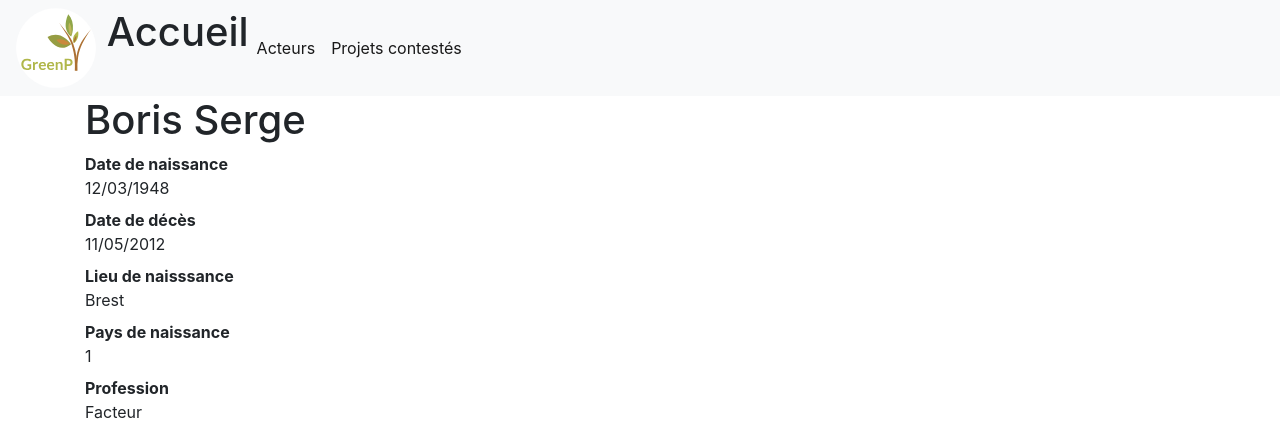
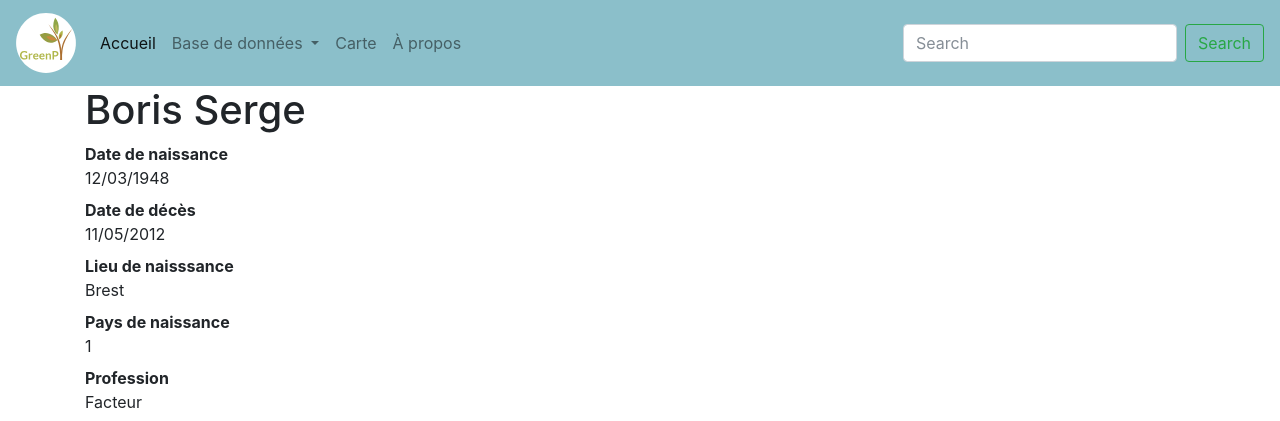
Before and after one commit to rayondemiel/GreenPy, a Flask app: page /militant/1 in a window 1280 px wide. Shown: the top 421 px of the page. Run offline with Flask 2, Linux system fonts and the light colour scheme; data comes from the database, SQL or seed files in the repository; some libraries are stand-ins or nearby versions.

Commit message:
modification navbar et pages index

```diff
--- a/GreenPy/routes.py
+++ b/GreenPy/routes.py
@@ -11,11 +11,22 @@ def accueil():
     projets_contest = Objet_contest.query.all()
     return render_template("pages/accueil.html", name="accueil", militants=militants, projets_contest=projets_contest)
 
+@app.route("/militant")
+def index_militant():
+    militants = Acteur.query.all()
+    return render_template("pages/militant.html", name="Index des militants", militants=militants)
+
 @app.route("/militant/<int:name_id>")
 def militant(name_id):
     unique_militants = Acteur.query.get(name_id)
+    #def pour que si il pas de id, aller page accueil des militants. Par contre
     #def age()
     return render_template("pages/militant.html", name="militant", militant=unique_militants)
+
+@app.route("/projet_contest")
+def index_objContest():
+    projets_contest = Objet_contest.query.all()
+    return render_template("pages/objet_contest.html", name="Index des projets contestés", projets_contest=projets_contest)
 
 @app.route("/projet_contest/<int:objContest_id>")
 def objContest(objContest_id):
--- a/GreenPy/templates/conteneur.html
+++ b/GreenPy/templates/conteneur.html
@@ -8,25 +8,34 @@
 
 </head>
 <body>
-    <nav class="navbar navbar-expand-sm navbar-light bg-light">
-        <a href="#" class="navabar-brand mb-0 h1">
-            <img class="d-inline-block align-top" src="../static/logo.svg" width="80" height="80"/>
-            Accueil
-        </a>
-        <div class="collapse navbar-collapse" id="navbarNav">
-            <ul class="navbar-nav">
-                <li class="nav-item active">
-                    <a href="#" class="nav-link">
-                        Acteurs
-                    </a>
-                </li>
-                <li class="nav-item active">
-                    <a href="#" class="nav-link">
-                        Projets contestés
-                    </a>
-                </li>
-            </ul>
-        </div>
+    <nav class="navbar navbar-expand-lg navbar-light" style="background-color: #8bbfca;">
+        <a class="navbar-brand" href="{{url_for('accueil')}}"> <img class="d-inline-block" src="../static/logo.svg" width="60" height="60" alt=""/></a>
+        <ul class="navbar-nav mr-auto mt-2 mt-lg-0">
+          <li class="nav-item active"> <!-- faire boucle for sur arttibut active pour mettre en gras quand o, est sur la page-->
+            <a class="nav-link" href="{{url_for('accueil')}}">Accueil</a>
+          </li>
+          <li class="nav-item dropdown nav-item"> <!-- faire boucle for sur arttibut active pour mettre en gras quand o, est sur la page-->
+            <a class="nav-link dropdown-toggle" href="#" id="navbarDropdown" role="button" data-toggle="dropdown" aria-haspopup="true" aria-expanded="false">
+              Base de données
+            </a>
+            <div class="dropdown-menu" aria-labelledby="navbarDropdown">
+              <a class="dropdown-item nav-link" href="{{url_for('index_militant')}}">Les militants</a>
+              <a class="dropdown-item nav-link" href="#">Les projets contestés</a>
+              <div class="dropdown-divider"></div>
+              <a class="dropdown-item nav-link" href="#">Organisations</a>
+            </div>
+          </li>
+            <li class="nav-item"> <!-- faire boucle for sur arttibut active pour mettre en gras quand o, est sur la page-->
+            <a class="nav-link" href="#">Carte</a>
+          </li>
+          <li class="nav-item"> <!-- faire boucle for sur arttibut active pour mettre en gras quand o, est sur la page-->
+            <a class="nav-link" href="#">À propos</a>
+          </li>
+        </ul>
+        <form class="form-inline my-2 my-lg-0">
+          <input class="form-control mr-sm-2" type="search" placeholder="Search" aria-label="Search">
+          <button class="btn btn-outline-success my-2 my-sm-0" type="submit">Search</button>
+        </form>
     </nav>
     <div class="container">
         <div class="row">
--- a/GreenPy/templates/pages/militant.html
+++ b/GreenPy/templates/pages/militant.html
@@ -2,6 +2,7 @@
 
 {% block titre %}
     {%if militant %}| militant : {{militant.nom}} {{militant.prenom}} {% endif %}
+    {%if militants %}| {{name}} {% endif %}
 {% endblock %}
 
 {% block corps %}
@@ -18,5 +19,15 @@
         {% else %}
             <p>La base de données est en cours de constitution</p>
         {% endif %}
-        <p><a href="{{url_for('accueil')}}">Retour à l'accueil</a></p>
+        <p>
+            {% if militants %}
+        Il y a {{ militants|length }} enregistrés :
+        <ul>
+            {% for militant in militants %}
+                <li><a href="{{url_for('militant', name_id=militant.id)}}">{{militant.nom}}, {{militant.prenom}}</a></li>
+            {% endfor %}
+        </ul>
+        {% endif %}
+        <a href="{{url_for('accueil')}}">Retour à l'accueil</a>
+        </p>
 {% endblock %}}
--- a/GreenPy/templates/pages/objet_contest.html
+++ b/GreenPy/templates/pages/objet_contest.html
@@ -2,6 +2,7 @@
 
 {% block titre %}
     {%if projet_contest %}| Projets contestés : {{projet_contest.nom}} {% endif %}
+    {%if projets_contest %}| {{name}} {% endif %}
 {% endblock %}
 
 {% block corps %}
```
